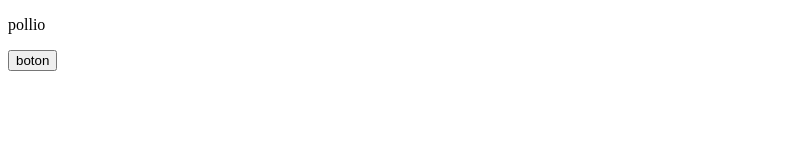
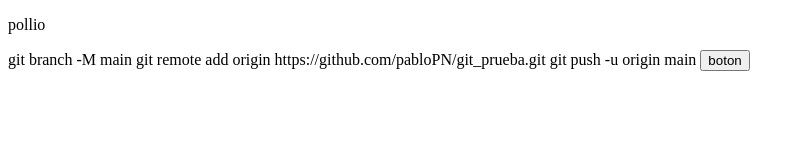
Before and after one commit to pabloPN/git_prueba, a plain HTML site: page index.html in a window 1280 px wide. Shown: the whole page, without its empty margins (0-805 px from the left). Drawn offline with Linux system fonts and the light colour scheme.

Commit message:
modificado con los comandos para subir a github

```diff
--- a/index.html
+++ b/index.html
@@ -8,6 +8,10 @@
 </head>
 <body>
     <p>pollio</p>
+    git branch -M main
+    git remote add origin https://github.com/pabloPN/git_prueba.git
+    git push -u origin main
+
     <button type="submit">boton</button>
 </body>
 </html>
```
